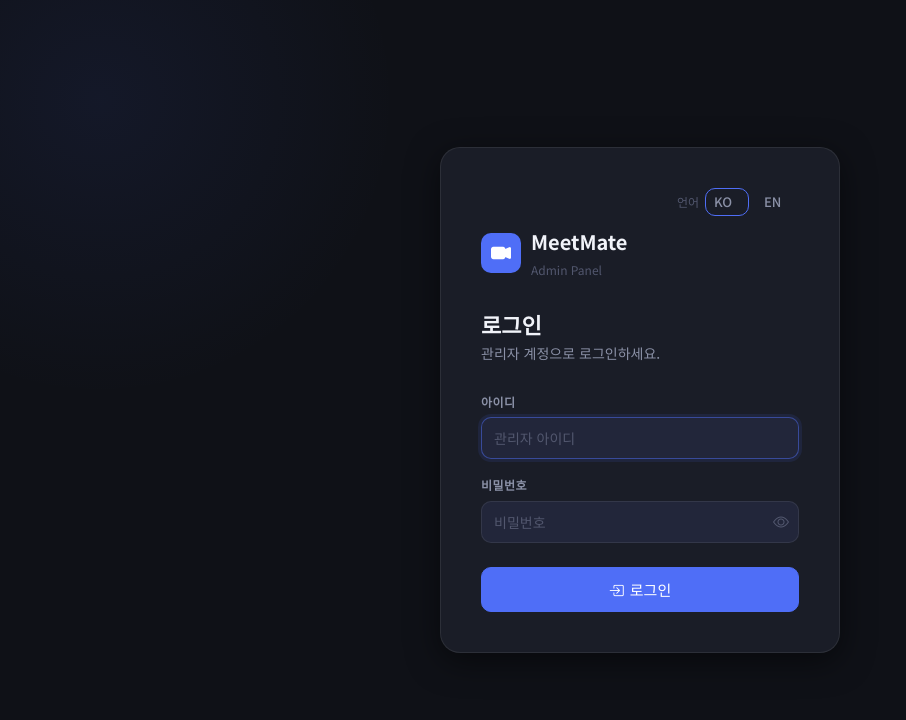
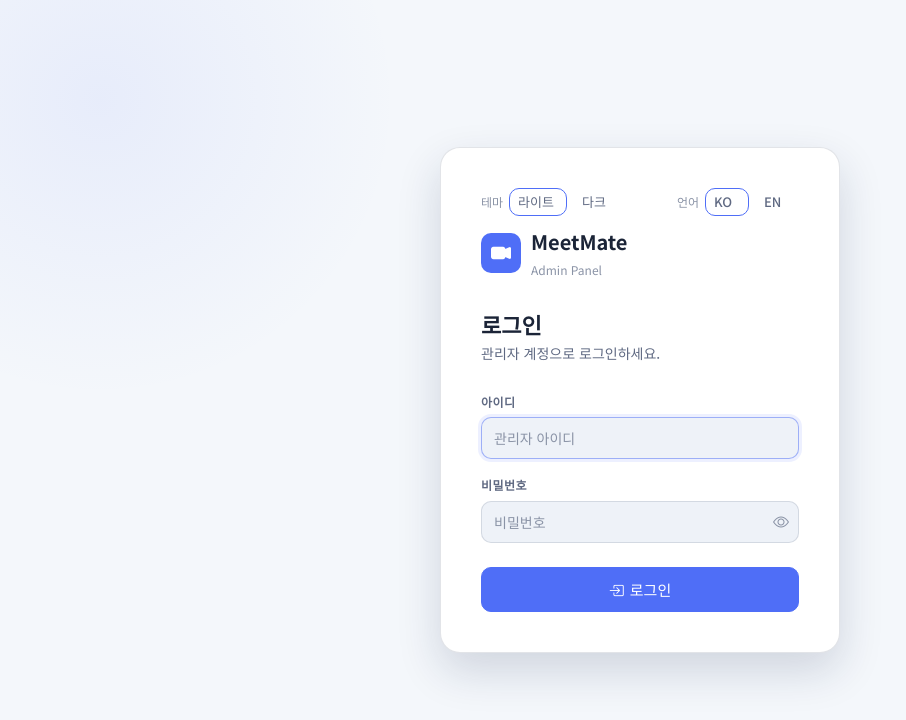
Before and after one commit to martin77th/mate_admin-1, a Next.js app: page /login in a window 1280 px wide. Shown: the top 720 px of the page, without its empty margins (0-906 px from the left). Built offline with nearby package versions, Linux system fonts and the light colour scheme.

Commit message:
feat: 라이트 기본 테마와 다크모드 토글 적용

```diff
--- a/app/globals.css
+++ b/app/globals.css
@@ -19,15 +19,15 @@
   --mm-warning-soft: rgba(245, 158, 11, 0.12);
   --mm-danger-soft:  rgba(239, 68, 68, 0.12);
   --mm-info-soft:    rgba(6, 182, 212, 0.12);
-  --mm-bg-base:     #0F1117;
-  --mm-bg-surface:  #1A1D27;
-  --mm-bg-elevated: #22263A;
-  --mm-bg-overlay:  #2A2F47;
-  --mm-border:       rgba(255, 255, 255, 0.08);
+  --mm-bg-base:     #f4f7fb;
+  --mm-bg-surface:  #ffffff;
+  --mm-bg-elevated: #eef2f8;
+  --mm-bg-overlay:  #e3e9f4;
+  --mm-border:       rgba(18, 33, 64, 0.12);
   --mm-border-focus: rgba(79, 110, 247, 0.5);
-  --mm-text-primary:   #F1F3F9;
-  --mm-text-secondary: #8B91A7;
-  --mm-text-muted:     #52576E;
+  --mm-text-primary:   #1b2437;
+  --mm-text-secondary: #5f6982;
+  --mm-text-muted:     #8a93a6;
   --mm-sidebar-width:     260px;
   --mm-sidebar-collapsed: 72px;
   --mm-header-height:     60px;
@@ -36,10 +36,24 @@
   --mm-radius-md: 10px;
   --mm-radius-lg: 14px;
   --mm-radius-xl: 20px;
+  --mm-shadow-sm: 0 1px 3px rgba(19, 37, 73, 0.08);
+  --mm-shadow-md: 0 8px 24px rgba(19, 37, 73, 0.1);
+  --mm-shadow-lg: 0 18px 44px rgba(19, 37, 73, 0.16);
+  --mm-transition: 0.2s ease;
+}
+
+:root[data-theme='dark'] {
+  --mm-bg-base:     #0F1117;
+  --mm-bg-surface:  #1A1D27;
+  --mm-bg-elevated: #22263A;
+  --mm-bg-overlay:  #2A2F47;
+  --mm-border:       rgba(255, 255, 255, 0.08);
+  --mm-text-primary:   #F1F3F9;
+  --mm-text-secondary: #8B91A7;
+  --mm-text-muted:     #52576E;
   --mm-shadow-sm: 0 1px 3px rgba(0,0,0,0.3);
   --mm-shadow-md: 0 4px 16px rgba(0,0,0,0.4);
   --mm-shadow-lg: 0 8px 32px rgba(0,0,0,0.5);
-  --mm-transition: 0.2s ease;
 }
 
 /* ===== Base ===== */
--- a/app/login/page.tsx
+++ b/app/login/page.tsx
@@ -4,10 +4,13 @@ import { useRouter } from 'next/navigation';
 import { login } from '@/lib/auth';
 import { useI18n } from '@/components/I18nProvider';
 import type { Locale } from '@/lib/i18n';
+import { useTheme } from '@/components/ThemeProvider';
+import type { Theme } from '@/lib/theme';
 
 export default function LoginPage() {
   const router = useRouter();
   const { locale, setLocale, t } = useI18n();
+  const { theme, setTheme } = useTheme();
   const [authName, setAuthName] = useState('');
   const [authPassword, setAuthPassword] = useState('');
   const [showPw, setShowPw] = useState(false);
@@ -16,6 +19,10 @@ export default function LoginPage() {
 
   function changeLocale(nextLocale: Locale) {
     setLocale(nextLocale);
+  }
+
+  function changeTheme(nextTheme: Theme) {
+    setTheme(nextTheme);
   }
 
   async function handleSubmit(e: FormEvent) {
@@ -38,7 +45,26 @@ export default function LoginPage() {
   return (
     <div className="mm-login-page">
       <div className="mm-login-card">
-        <div style={{ display: 'flex', justifyContent: 'flex-end', marginBottom: 10 }}>
+        <div style={{ display: 'flex', justifyContent: 'space-between', marginBottom: 10, gap: 8, flexWrap: 'wrap' }}>
+          <div style={{ display: 'flex', alignItems: 'center', gap: 6 }}>
+            <span style={{ fontSize: 12, color: 'var(--mm-text-muted)' }}>{t('common.theme')}</span>
+            <button
+              type="button"
+              className="mm-btn mm-btn-ghost"
+              style={{ minWidth: 58, height: 28, padding: '0 8px', border: theme === 'light' ? '1px solid var(--mm-primary)' : undefined }}
+              onClick={() => changeTheme('light')}
+            >
+              {t('common.light')}
+            </button>
+            <button
+              type="button"
+              className="mm-btn mm-btn-ghost"
+              style={{ minWidth: 58, height: 28, padding: '0 8px', border: theme === 'dark' ? '1px solid var(--mm-primary)' : undefined }}
+              onClick={() => changeTheme('dark')}
+            >
+              {t('common.dark')}
+            </button>
+          </div>
           <div style={{ display: 'flex', alignItems: 'center', gap: 6 }}>
             <span style={{ fontSize: 12, color: 'var(--mm-text-muted)' }}>{t('common.language')}</span>
             <button
--- a/app/providers.tsx
+++ b/app/providers.tsx
@@ -1,7 +1,12 @@
 'use client';
 
 import { I18nProvider } from '@/components/I18nProvider';
+import { ThemeProvider } from '@/components/ThemeProvider';
 
 export default function Providers({ children }: { children: React.ReactNode }) {
-  return <I18nProvider>{children}</I18nProvider>;
+  return (
+    <ThemeProvider>
+      <I18nProvider>{children}</I18nProvider>
+    </ThemeProvider>
+  );
 }
--- /dev/null
+++ b/components/ThemeProvider.tsx
@@ -0,0 +1,39 @@
+'use client';
+
+import { createContext, useContext, useEffect, useMemo, useState } from 'react';
+import { DEFAULT_THEME, normalizeTheme, THEME_STORAGE_KEY, Theme } from '@/lib/theme';
+
+interface ThemeContextValue {
+  theme: Theme;
+  setTheme: (theme: Theme) => void;
+}
+
+const ThemeContext = createContext<ThemeContextValue | null>(null);
+
+export function ThemeProvider({ children }: { children: React.ReactNode }) {
+  const [theme, setThemeState] = useState<Theme>(() => {
+    if (typeof window === 'undefined') return DEFAULT_THEME;
+    return normalizeTheme(localStorage.getItem(THEME_STORAGE_KEY));
+  });
+
+  useEffect(() => {
+    document.documentElement.dataset.theme = theme;
+    document.documentElement.style.colorScheme = theme === 'dark' ? 'dark' : 'light';
+    localStorage.setItem(THEME_STORAGE_KEY, theme);
+  }, [theme]);
+
+  const value = useMemo<ThemeContextValue>(() => ({
+    theme,
+    setTheme: setThemeState,
+  }), [theme]);
+
+  return <ThemeContext.Provider value={value}>{children}</ThemeContext.Provider>;
+}
+
+export function useTheme(): ThemeContextValue {
+  const ctx = useContext(ThemeContext);
+  if (!ctx) {
+    throw new Error('useTheme must be used within ThemeProvider');
+  }
+  return ctx;
+}
--- a/lib/i18n.ts
+++ b/lib/i18n.ts
@@ -18,6 +18,9 @@ export const MESSAGES: Record<Locale, I18nDictionary> = {
       menu: '메뉴',
       logout: '로그아웃',
       language: '언어',
+      theme: '테마',
+      light: '라이트',
+      dark: '다크',
       loading: '로딩 중...',
       countSuffix: '개',
       sidebarToggle: '사이드바 토글',
@@ -82,6 +85,9 @@ export const MESSAGES: Record<Locale, I18nDictionary> = {
       menu: 'Menu',
       logout: 'Logout',
       language: 'Language',
+      theme: 'Theme',
+      light: 'Light',
+      dark: 'Dark',
       loading: 'Loading...',
       countSuffix: '',
       sidebarToggle: 'Toggle sidebar',
--- /dev/null
+++ b/lib/theme.ts
@@ -0,0 +1,11 @@
+export const SUPPORTED_THEMES = ['light', 'dark'] as const;
+
+export type Theme = (typeof SUPPORTED_THEMES)[number];
+
+export const DEFAULT_THEME: Theme = 'light';
+export const THEME_STORAGE_KEY = 'mm_theme';
+
+export function normalizeTheme(value?: string | null): Theme {
+  if (!value) return DEFAULT_THEME;
+  return SUPPORTED_THEMES.includes(value as Theme) ? (value as Theme) : DEFAULT_THEME;
+}
```
Also changed, not shown: components/Header.tsx (+26 -0 lines).
